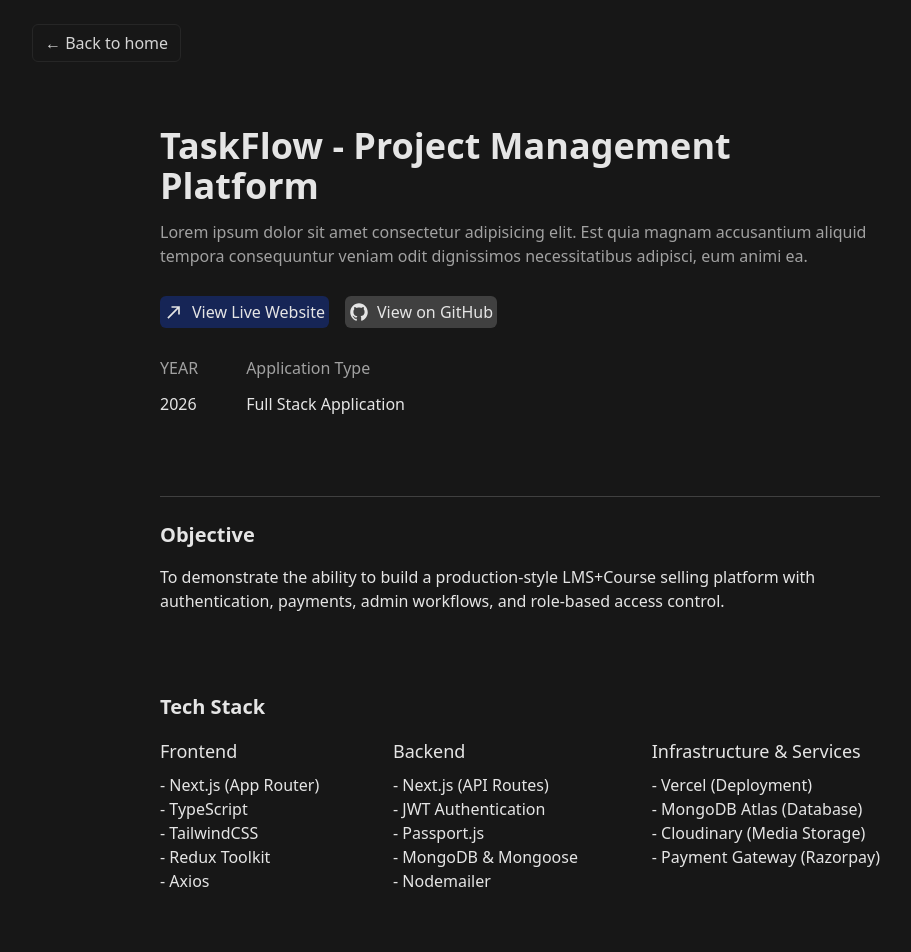
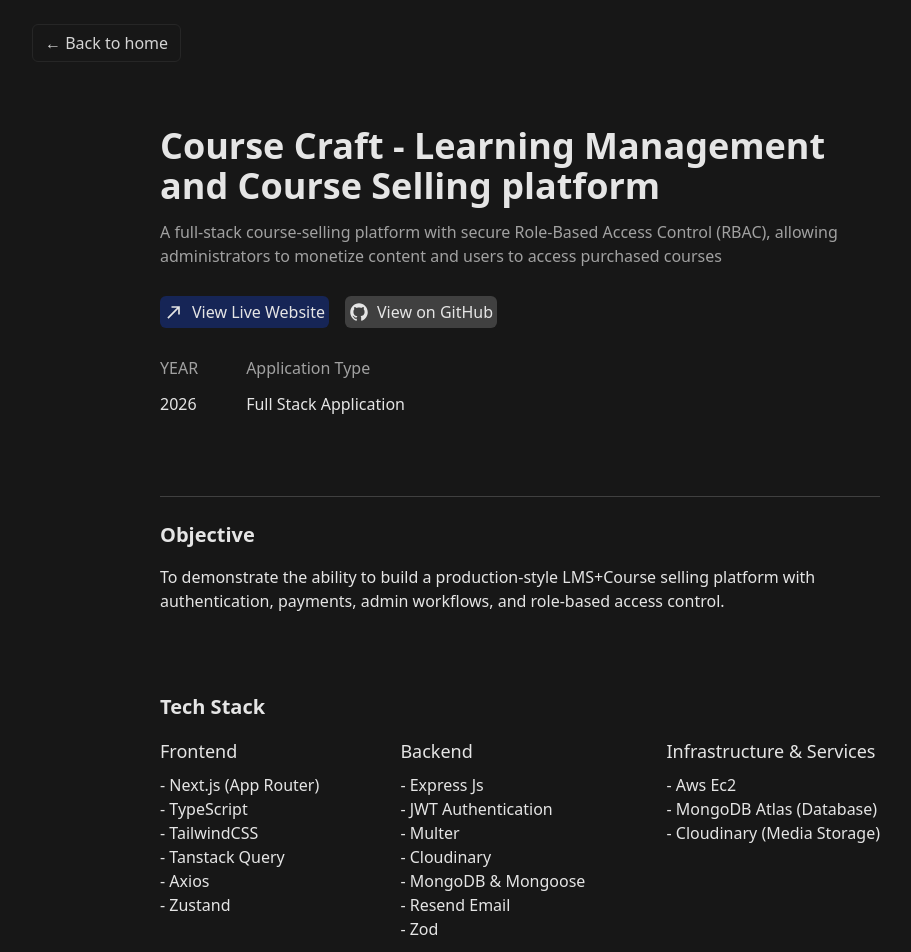
Before and after one commit to Rishabingh/portfolio-v2, a Next.js app: page /project/placeholder in a window 1280 px wide. Shown: the top 952 px of the page, without its empty margins (120-1031 px from the left). Built offline with nearby package versions, Linux system fonts and the light colour scheme.

Commit message:
add new resume and fix layout issue in contact section

```diff
--- a/app/project/placeholder/page.tsx
+++ b/app/project/placeholder/page.tsx
@@ -9,9 +9,10 @@ export default function PlaceHolder() {
     <div>
       {/*project hero section title links and description*/}
       <ProjectHero
-        title="TaskFlow - Project Management Platform"
-        description="Lorem ipsum dolor sit amet consectetur adipisicing elit. Est quia magnam accusantium aliquid tempora consequuntur veniam odit dignissimos necessitatibus adipisci, eum animi ea."
-        gitHubLink="https://github.com"
+        title="Course Craft - Learning Management and Course Selling platform"
+        description="A full-stack course-selling platform with secure Role-Based Access Control (RBAC), allowing
+administrators to monetize content and users to access purchased courses"
+        gitHubLink="https://github.com/Rishabingh/course-craft"
         liveLink="https://rishab.online"
         year={2026}
         type="Full Stack Application"
@@ -36,18 +37,21 @@ export default function PlaceHolder() {
               <li>- Next.js (App Router)</li>
               <li>- TypeScript</li>
               <li>- TailwindCSS</li>
-              <li>- Redux Toolkit</li>
+              <li>- Tanstack Query</li>
               <li>- Axios</li>
+              <li>- Zustand</li>
             </ul>
           </div>
           <div>
             <h3 className="text-lg font-medium mb-2">Backend</h3>
             <ul>
-              <li>- Next.js (API Routes)</li>
+              <li>- Express Js</li>
               <li>- JWT Authentication</li>
-              <li>- Passport.js</li>
+              <li>- Multer</li>
+              <li>- Cloudinary</li>
               <li>- MongoDB & Mongoose</li>
-              <li>- Nodemailer</li>
+              <li>- Resend Email</li>
+              <li>- Zod</li>
             </ul>
           </div>
           <div>
@@ -55,10 +59,9 @@ export default function PlaceHolder() {
               Infrastructure & Services
             </h3>
             <ul>
-              <li>- Vercel (Deployment)</li>
+              <li>- Aws Ec2</li>
               <li>- MongoDB Atlas (Database)</li>
               <li>- Cloudinary (Media Storage)</li>
-              <li>- Payment Gateway (Razorpay)</li>
             </ul>
           </div>
         </div>
@@ -156,7 +159,7 @@ export default function PlaceHolder() {
           <MdNorthEast className="text-xl" /> <span>View Live Website</span>
         </a>
         <a
-          href="https://github.com"
+          href="https://github.com/Rishabingh/course-craft"
           className="flex gap-2 items-center bg-neutral-700 rounded-md p-1 hover:bg-neutral-800"
         >
           <IoLogoGithub className="text-xl" /> <span>View on GitHub</span>
@@ -167,6 +170,6 @@ export default function PlaceHolder() {
 }
 
 export const metadata: Metadata = {
-  title: "Project- placeholder",
+  title: "Course Craft",
   description: "case study of project name placeholder",
 };
--- a/component/Contact.tsx
+++ b/component/Contact.tsx
@@ -20,7 +20,7 @@ export default function Contact() {
     <section className="w-[75vw] mx-auto pt-32" id="contact">
       <div className="text-2xl font-poppins text-blue-500">Contact</div>
 
-      <div className="mx-auto w-fit text-2xl pt-10">
+      <div className="mx-auto w-fit text-2xl pt-10 text-center md:text-left">
         I&apos;m open to opportunities and collaborations,
         Feel free to reach out.
       </div>
--- a/component/Hero.tsx
+++ b/component/Hero.tsx
@@ -47,7 +47,7 @@ export default function Hero() {
 
             <div className="flex flex-col pt-5 gap-4">
               <a className="flex gap-2 items-center border-2 border-blue-500 rounded-2xl py-2 px-4 hover:bg-blue-500 cursor-pointer transition-all ease-in-out duration-300 text-blue-500 hover:text-white w-44"
-              href="https://docs.google.com/document/d/1YArb54uBXTDAPBdeUH3jlWiAxszag2sHPA8A3mam5LQ/edit?usp=sharing"
+              href="./resume.pdf"
               target="_blank"
               rel="noopener noreferrer"
               >
--- a/component/Project.tsx
+++ b/component/Project.tsx
@@ -7,19 +7,19 @@ export default function Project() {
       <div className="cards grid grid-cols-1 md:grid-cols-2 lg:grid-cols-3 gap-6 pt-10">
         <ProjectCard
         imagePath="project-placeholder.webp"
-        title="this is the proj"
-        description="Lorem ipsum, dolor sit amet consectetur adipisicing elit. Reprehenderit laudantium beatae accusantium ratione, ducimus saepe ullam porro odio, quasi fugit quidem adipisci unde."
-        githubLink="https://github.com/"
+        title="Course Craft"
+        description="Course Craft A learning management and Course Selling platform with role based access where admin can create course, manage platform and users and user can buy and watch courses"
+        githubLink=" https://github.com/Rishabingh/course-craft"
         liveLink="https://rishab.online"
         caseStudyPath="/project/placeholder"
-        technology={['Nextjs', 'react', 'tailwind', 'jwt auth', 'expressjs', 'razory pay', 'Oauth', 'multer']}
+        technology={['react', 'tailwind', 'jwt auth', 'expressjs', 'multer', 'cloudinary', 'tanstackquery', 'zod', 'zustand', 'react router']}
         />
         <ProjectCard
         imagePath="project-placeholder.webp"
         title="Trip Pilot (AI Travel Planner)"
         description="Trip Pilot is a full-stack SaaS application that takes the hassle out of travel planning. By leveraging the Google Gemini API, it generates highly personalized, day-by-day travel itineraries based on user preferences, complete with intelligent scheduling and budget breakdowns."
         githubLink="https://github.com/Rishabingh/trip-pilot"
-        liveLink="https://rishab.online"
+        liveLink="https://trip.rishabs.online/"
         caseStudyPath="/project/tripPilot"
         technology={['Nextjs', 'react', 'tailwind', 'jwt auth', 'react markdown']}
         />
```
Also changed, not shown: 1 other file (tests, documents, lock files or other folders).
